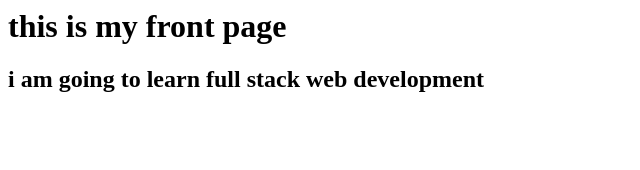
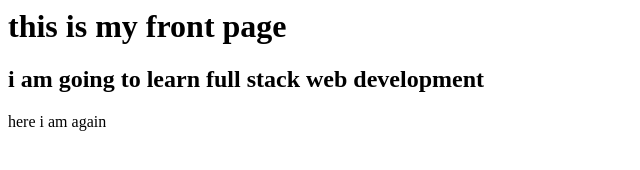
Before and after one commit to akshay-agney/my_profile_website, a plain HTML site: page index.html in a window 1280 px wide. Shown: the whole page, without its empty margins (0-640 px from the left). Drawn offline with Linux system fonts and the light colour scheme.

Commit message:
update index.html

```diff
--- a/index.html
+++ b/index.html
@@ -1,2 +1,3 @@
 <h1> this is my front page</h1>
 <h2>i am going to learn full stack web development</h2>
+<p>here i am again</p>
```
